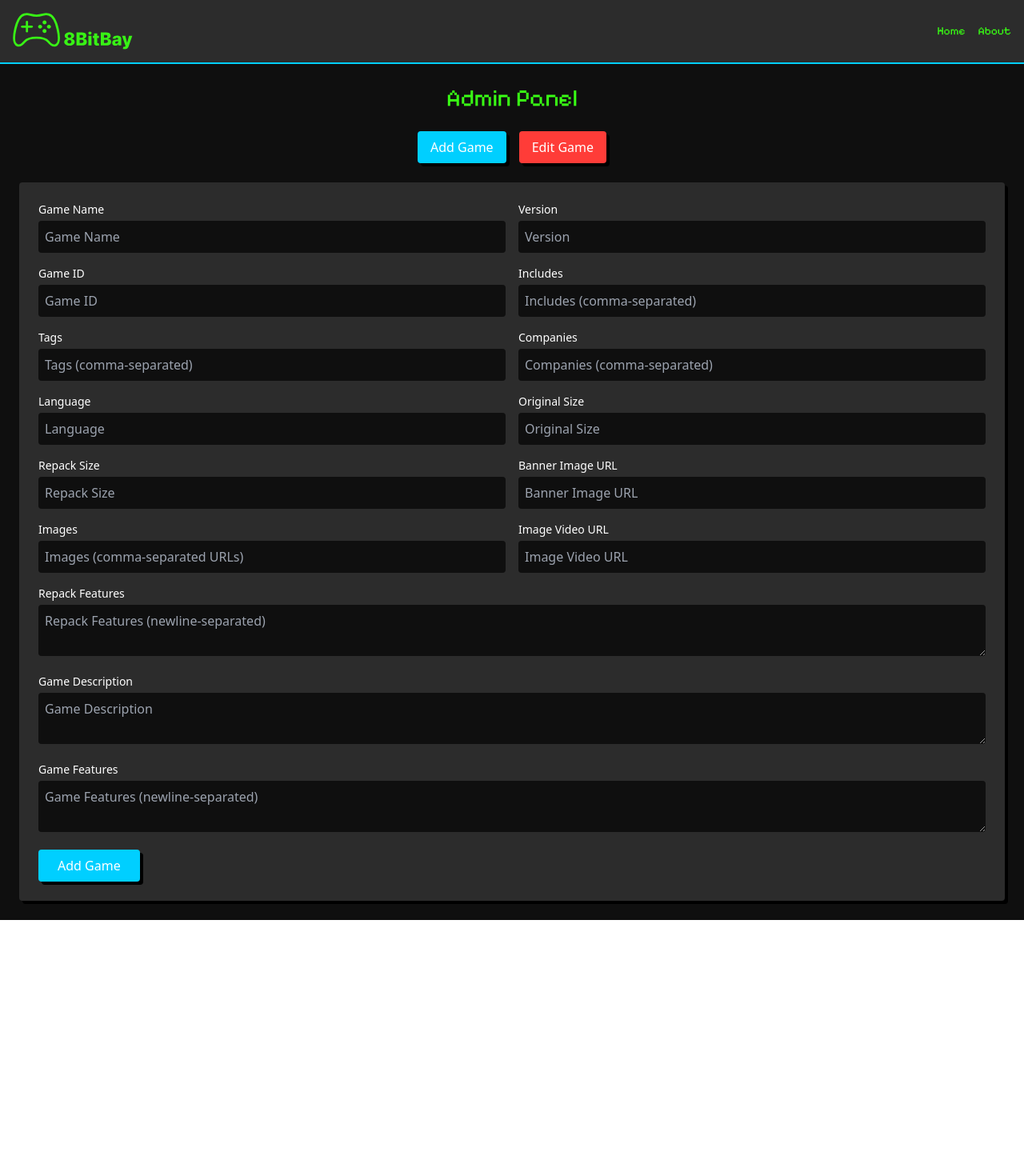
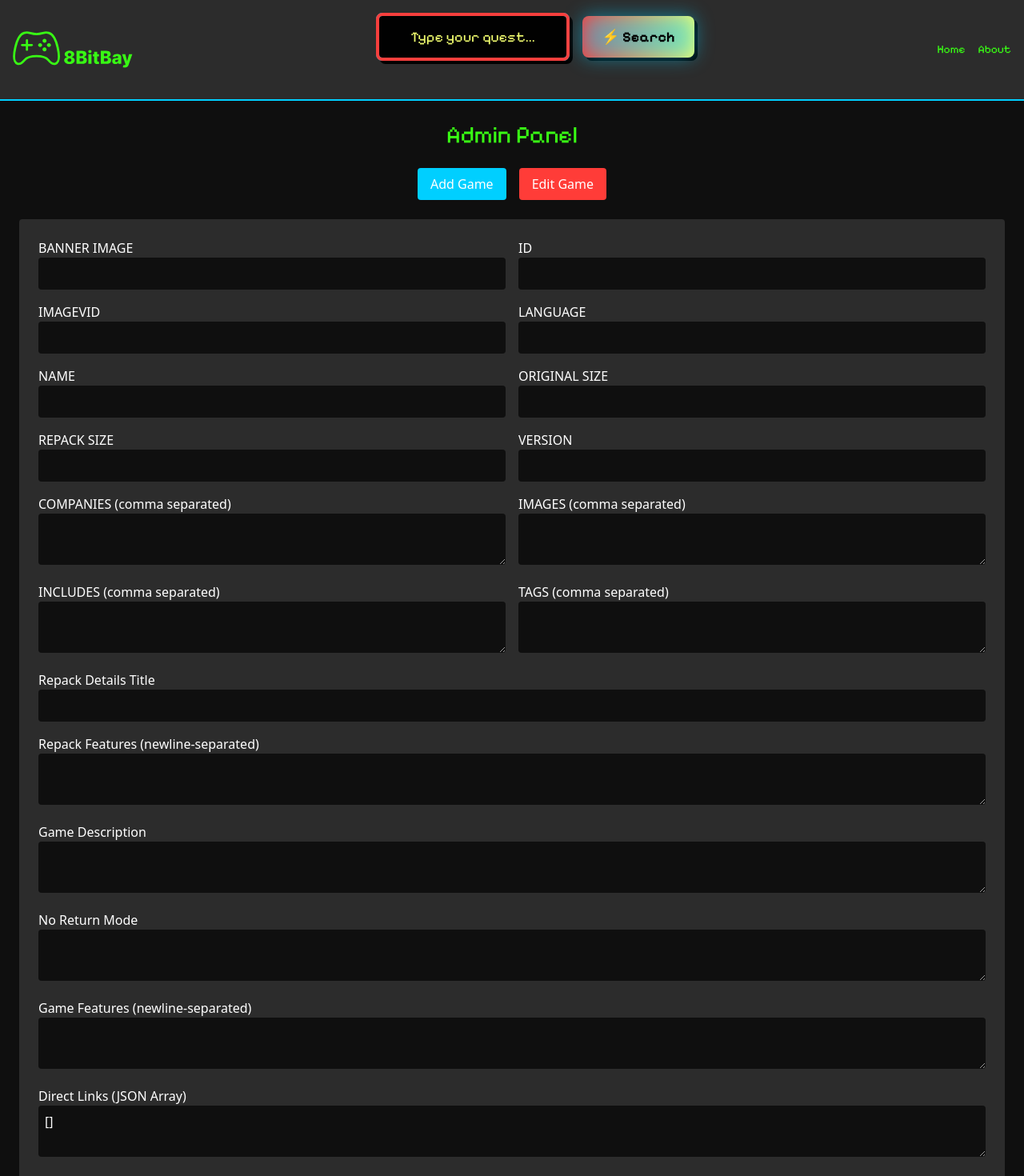
Before and after one commit to krishvaghasiya705/8bitbay, a React (Vite) app: page /admin in a window 1280 px wide. Shown: the top 1470 px of the page at 80% size. Before the commit the page ends 1150 px from the top, so only its background shows below. Built offline with nearby package versions, Linux system fonts and the light colour scheme.

Commit message:
feat: Enhance game management with search functionality, add toast notifications, and improve game details display

```diff
--- a/package.json
+++ b/package.json
@@ -14,6 +14,7 @@
     "react-dom": "^18.3.1",
     "react-icons": "^5.5.0",
     "react-router-dom": "^6.26.2",
+    "react-toastify": "^11.0.5",
     "three": "^0.175.0"
   },
   "devDependencies": {
--- a/src/App.jsx
+++ b/src/App.jsx
@@ -1,22 +1,22 @@
-import React from "react";
+import React, { useState } from "react";
 import { Routes, Route } from "react-router-dom";
 import Home from "./pages/home";
 import Header from "./common/header";
 import Footer from "./common/footer";
 import GameDetails from "./pages/gamedetails/GameDetails";
-import Navbar from "./components/Navbar";
 import AboutPage from "./pages/about/about";
 import Admin from "./pages/admin/admin";
 
 const App = () => {
+  const [searchQuery, setSearchQuery] = useState("");
+
   return (
     <div>
-      <Header />
-      <Navbar />
+      <Header onSearch={setSearchQuery} />
       <main>
         <Routes>
-          <Route path="/" element={<Home />} />
-          <Route path="/gamedetails/:id" element={<GameDetails />} />
+          <Route path="/" element={<Home searchQuery={searchQuery} />} />
+          <Route path="/gamedetails/:id/:name" element={<GameDetails />} />
           <Route path="/about" element={<AboutPage />} />
           <Route path="/admin" element={<Admin />} />
         </Routes>
--- a/src/common/header/index.jsx
+++ b/src/common/header/index.jsx
@@ -1,7 +1,32 @@
 import React from "react";
+import { Link } from "react-router-dom";
+import Logo from "../../assets/icons/logo";
+import FilterBar from "../../components/FilterBar";
 
-const Header = () => {
-  return <header></header>;
+const Header = ({ onSearch }) => {
+  return (
+    <header className="bg-cardGrey p-4 flex justify-between items-center font-pixel text-neon shadow-lg border-b-2 border-pixelBlue">
+      <Link
+        to="/"
+        className="w-[150px] hover:text-pixelYellow transition-all animate-pulse"
+      >
+        <Logo />
+      </Link>
+
+      <FilterBar onSearch={onSearch} />
+      <div className="space-x-4 text-sm">
+        <Link to="/" className="hover:text-pixelRed transition-all neon-hover">
+          Home
+        </Link>
+        <Link
+          to="/about"
+          className="hover:text-pixelBlue transition-all neon-hover"
+        >
+          About
+        </Link>
+      </div>
+    </header>
+  );
 };
 
 export default Header;
--- a/src/components/FilterBar.jsx
+++ b/src/components/FilterBar.jsx
@@ -1,10 +1,13 @@
 import React, { useState } from "react";
+import { useNavigate } from "react-router-dom";
 
 const FilterBar = ({ onSearch }) => {
   const [query, setQuery] = useState("");
+  const navigate = useNavigate();
 
   const handleSearch = () => {
     onSearch(query);
+    navigate("/");
   };
 
   return (
--- a/src/components/Navbar.jsx
+++ /dev/null
@@ -1,29 +0,0 @@
-import React from "react";
-import { Link } from "react-router-dom";
-import Logo from "../assets/icons/logo";
-
-const Navbar = () => {
-  return (
-    <nav className="bg-cardGrey p-4 flex justify-between items-center font-pixel text-neon shadow-lg border-b-2 border-pixelBlue">
-      <Link
-        to="/"
-        className="w-[150px] hover:text-pixelYellow transition-all animate-pulse"
-      >
-        <Logo />
-      </Link>
-      <div className="space-x-4 text-sm">
-        <Link to="/" className="hover:text-pixelRed transition-all neon-hover">
-          Home
-        </Link>
-        <Link
-          to="/about"
-          className="hover:text-pixelBlue transition-all neon-hover"
-        >
-          About
-        </Link>
-      </div>
-    </nav>
-  );
-};
-
-export default Navbar;
--- a/src/pages/admin/admin.jsx
+++ b/src/pages/admin/admin.jsx
@@ -1,35 +1,41 @@
 import React, { useState } from "react";
 import { fetchGames, fetchGameDetails } from "../../services/api";
+import { ToastContainer, toast } from "react-toastify";
+import "react-toastify/dist/ReactToastify.css";
+
+const PUT_URL = "https://api.jsonbin.io/v3/b/67fc99eb8960c979a584997d";
+const API_KEY = "$2a$10$geENos2etxSFaC9fGt2dX.vgNms2JS5eyjprJ2buoQW1XwBBFcoJO";
 
 const Admin = () => {
-  const [game, setGame] = useState({
-    name: "",
-    version: "",
-    includes: [],
-    id: "",
-    tags: [],
+  const defaultGame = {
+    banner_image: "",
     companies: [],
-    language: "",
-    original_size: "",
-    repack_size: "",
     download_links: {
       direct_links: [],
       torrent: [],
     },
-    banner_image: "",
-    images: [],
-    imagevid: "",
-    repack_details: {
-      title: "",
-      features: [],
-    },
     game_details: {
       description: "",
+      features: [],
       no_return_mode: "",
+    },
+    id: "",
+    imagevid: "",
+    images: [],
+    includes: [],
+    language: "",
+    name: "",
+    original_size: "",
+    repack_details: {
       features: [],
+      title: "",
     },
-  });
+    repack_size: "",
+    tags: [],
+    version: "",
+  };
 
+  const [game, setGame] = useState(defaultGame);
   const [isEditMode, setIsEditMode] = useState(false);
   const [searchQuery, setSearchQuery] = useState("");
 
@@ -43,22 +49,64 @@ const Admin = () => {
     setGame((prev) => ({ ...prev, [field]: value.split(",") }));
   };
 
+  const handleNestedArrayChange = (e, section, field) => {
+    try {
+      const value = JSON.parse(e.target.value);
+      setGame((prev) => ({
+        ...prev,
+        [section]: {
+          ...prev[section],
+          [field]: value,
+        },
+      }));
+    } catch {
+      toast.error("Please enter valid JSON array.");
+    }
+  };
+
   const handleSubmit = async (e) => {
     e.preventDefault();
-    const url = isEditMode ? PUT_URL : POST_URL; // Replace with actual URLs
-    const method = isEditMode ? "PUT" : "POST";
+    try {
+      const existingGames = await fetchGames();
+      let updatedGames;
 
-    const res = await fetch(url, {
-      method,
+      if (isEditMode) {
+        const gameExists = existingGames.find((g) => g.id === game.id);
+        if (!gameExists) {
+          toast.error("Game ID not found. Please check and try again.");
+          return;
+        }
+        updatedGames = existingGames.map((g) => (g.id === game.id ? game : g));
+      } else {
+        const duplicate = existingGames.find((g) => g.id === game.id);
+        if (duplicate) {
+          toast.error("Game with this ID already exists!");
+          return;
+        }
+        updatedGames = [...existingGames, game];
+      }
+
+      const res = await fetch(PUT_URL, {
+        method: "PUT",
         headers: {
           "Content-Type": "application/json",
           "X-Master-Key": API_KEY,
+          "X-Access-Key": "krish",
         },
-      body: JSON.stringify([game]),
+        body: JSON.stringify({ record: updatedGames }),
       });
 
       if (res.ok) {
-      alert(`Game ${isEditMode ? "updated" : "added"} successfully!`);
+        toast.success(`Game ${isEditMode ? "updated" : "added"} successfully!`);
+        resetForm();
+      } else {
+        const errorData = await res.json();
+        console.error("Error:", errorData);
+        toast.error("Something went wrong. Please try again.");
+      }
+    } catch (error) {
+      console.error("Network error:", error);
+      toast.error("Network error. Please try again.");
     }
   };
 
@@ -67,59 +115,32 @@ const Admin = () => {
     if (gameDetails) {
       setGame(gameDetails);
       setIsEditMode(true);
+      toast.info("Game loaded for editing.");
     } else {
-      alert("Game not found!");
+      toast.error("Game not found!");
     }
   };
 
   const resetForm = () => {
-    setGame({
-      name: "",
-      version: "",
-      includes: [],
-      id: "",
-      tags: [],
-      companies: [],
-      language: "",
-      original_size: "",
-      repack_size: "",
-      download_links: {
-        direct_links: [],
-        torrent: [],
-      },
-      banner_image: "",
-      images: [],
-      imagevid: "",
-      repack_details: {
-        title: "",
-        features: [],
-      },
-      game_details: {
-        description: "",
-        no_return_mode: "",
-        features: [],
-      },
-    });
+    setGame(defaultGame);
     setIsEditMode(false);
     setSearchQuery("");
   };
 
   return (
     <div className="p-6 bg-darkBg text-white min-h-screen">
+      <ToastContainer />
       <h1 className="text-3xl font-pixel text-neon mb-6 text-center">
         Admin Panel
       </h1>
 
       <div className="flex justify-center gap-4 mb-6">
-        <button
-          onClick={resetForm}
-          className="bg-pixelBlue text-white px-4 py-2 rounded shadow-pixel hover:bg-pixelYellow transition"
-        >
+        <button onClick={resetForm} className="bg-pixelBlue px-4 py-2 rounded">
           Add Game
         </button>
         <button
           onClick={() => setIsEditMode(true)}
-          className="bg-pixelRed text-white px-4 py-2 rounded shadow-pixel hover:bg-pixelYellow transition"
+          className="bg-pixelRed px-4 py-2 rounded"
         >
           Edit Game
         </button>
@@ -129,163 +150,77 @@ const Admin = () => {
         <div className="mb-6">
           <input
             type="text"
-            placeholder="Search by ID or Name"
+            placeholder="Search by ID"
             value={searchQuery}
             onChange={(e) => setSearchQuery(e.target.value)}
-            className="w-full p-2 rounded bg-cardGrey text-white placeholder-gray-400"
+            className="w-full p-2 rounded bg-cardGrey text-white"
           />
           <button
             onClick={handleSearch}
-            className="mt-2 bg-neon text-darkBg px-4 py-2 rounded shadow-pixel hover:bg-pixelYellow transition"
+            className="mt-2 bg-neon px-4 py-2 rounded"
           >
             Search
           </button>
         </div>
       )}
 
-      <form
-        onSubmit={handleSubmit}
-        className="bg-cardGrey p-6 rounded shadow-pixel"
-      >
+      <form onSubmit={handleSubmit} className="bg-cardGrey p-6 rounded">
         <div className="grid grid-cols-1 md:grid-cols-2 gap-4">
-          <div>
-            <label className="block text-sm mb-1">Game Name</label>
+          {[
+            "banner_image",
+            "id",
+            "imagevid",
+            "language",
+            "name",
+            "original_size",
+            "repack_size",
+            "version",
+          ].map((field) => (
+            <div key={field}>
+              <label>{field.replace("_", " ").toUpperCase()}</label>
               <input
                 type="text"
-              name="name"
-              value={game.name}
+                name={field}
+                value={game[field]}
                 onChange={handleChange}
-              placeholder="Game Name"
-              className="p-2 rounded bg-darkBg text-white placeholder-gray-400 w-full"
+                className="p-2 w-full rounded bg-darkBg text-white"
               />
             </div>
-          <div>
-            <label className="block text-sm mb-1">Version</label>
-            <input
-              type="text"
-              name="version"
-              value={game.version}
-              onChange={handleChange}
-              placeholder="Version"
-              className="p-2 rounded bg-darkBg text-white placeholder-gray-400 w-full"
+          ))}
+
+          {["companies", "images", "includes", "tags"].map((field) => (
+            <div key={field}>
+              <label>{field.toUpperCase()} (comma separated)</label>
+              <textarea
+                value={game[field].join(",")}
+                onChange={(e) => handleArrayChange(e, field)}
+                className="p-2 w-full rounded bg-darkBg text-white"
               />
             </div>
-          <div>
-            <label className="block text-sm mb-1">Game ID</label>
-            <input
-              type="text"
-              name="id"
-              value={game.id}
-              onChange={handleChange}
-              placeholder="Game ID"
-              className="p-2 rounded bg-darkBg text-white placeholder-gray-400 w-full"
-            />
-          </div>
-          <div>
-            <label className="block text-sm mb-1">Includes</label>
-            <input
-              type="text"
-              name="includes"
-              value={game.includes.join(",")}
-              onChange={(e) => handleArrayChange(e, "includes")}
-              placeholder="Includes (comma-separated)"
-              className="p-2 rounded bg-darkBg text-white placeholder-gray-400 w-full"
-            />
-          </div>
-          <div>
-            <label className="block text-sm mb-1">Tags</label>
-            <input
-              type="text"
-              name="tags"
-              value={game.tags.join(",")}
-              onChange={(e) => handleArrayChange(e, "tags")}
-              placeholder="Tags (comma-separated)"
-              className="p-2 rounded bg-darkBg text-white placeholder-gray-400 w-full"
-            />
-          </div>
-          <div>
-            <label className="block text-sm mb-1">Companies</label>
-            <input
-              type="text"
-              name="companies"
-              value={game.companies.join(",")}
-              onChange={(e) => handleArrayChange(e, "companies")}
-              placeholder="Companies (comma-separated)"
-              className="p-2 rounded bg-darkBg text-white placeholder-gray-400 w-full"
-            />
-          </div>
-          <div>
-            <label className="block text-sm mb-1">Language</label>
-            <input
-              type="text"
-              name="language"
-              value={game.language}
-              onChange={handleChange}
-              placeholder="Language"
-              className="p-2 rounded bg-darkBg text-white placeholder-gray-400 w-full"
-            />
-          </div>
-          <div>
-            <label className="block text-sm mb-1">Original Size</label>
-            <input
-              type="text"
-              name="original_size"
-              value={game.original_size}
-              onChange={handleChange}
-              placeholder="Original Size"
-              className="p-2 rounded bg-darkBg text-white placeholder-gray-400 w-full"
-            />
-          </div>
-          <div>
-            <label className="block text-sm mb-1">Repack Size</label>
-            <input
-              type="text"
-              name="repack_size"
-              value={game.repack_size}
-              onChange={handleChange}
-              placeholder="Repack Size"
-              className="p-2 rounded bg-darkBg text-white placeholder-gray-400 w-full"
-            />
-          </div>
-          <div>
-            <label className="block text-sm mb-1">Banner Image URL</label>
-            <input
-              type="text"
-              name="banner_image"
-              value={game.banner_image}
-              onChange={handleChange}
-              placeholder="Banner Image URL"
-              className="p-2 rounded bg-darkBg text-white placeholder-gray-400 w-full"
-            />
-          </div>
-          <div>
-            <label className="block text-sm mb-1">Images</label>
-            <input
-              type="text"
-              name="images"
-              value={game.images.join(",")}
-              onChange={(e) => handleArrayChange(e, "images")}
-              placeholder="Images (comma-separated URLs)"
-              className="p-2 rounded bg-darkBg text-white placeholder-gray-400 w-full"
-            />
-          </div>
-          <div>
-            <label className="block text-sm mb-1">Image Video URL</label>
-            <input
-              type="text"
-              name="imagevid"
-              value={game.imagevid}
-              onChange={handleChange}
-              placeholder="Image Video URL"
-              className="p-2 rounded bg-darkBg text-white placeholder-gray-400 w-full"
-            />
-          </div>
+          ))}
         </div>
 
         <div className="mt-4">
-          <label className="block text-sm mb-1">Repack Features</label>
+          <label>Repack Details Title</label>
+          <input
+            type="text"
+            value={game.repack_details.title}
+            onChange={(e) =>
+              setGame((prev) => ({
+                ...prev,
+                repack_details: {
+                  ...prev.repack_details,
+                  title: e.target.value,
+                },
+              }))
+            }
+            className="w-full p-2 rounded bg-darkBg text-white"
+          />
+        </div>
+
+        <div className="mt-4">
+          <label>Repack Features (newline-separated)</label>
           <textarea
-            name="repack_details.features"
             value={game.repack_details.features.join("\n")}
             onChange={(e) =>
               setGame((prev) => ({
@@ -296,14 +231,13 @@ const Admin = () => {
                 },
               }))
             }
-            placeholder="Repack Features (newline-separated)"
-            className="w-full p-2 rounded bg-darkBg text-white placeholder-gray-400"
+            className="w-full p-2 rounded bg-darkBg text-white"
           />
         </div>
+
         <div className="mt-4">
-          <label className="block text-sm mb-1">Game Description</label>
+          <label>Game Description</label>
           <textarea
-            name="game_details.description"
             value={game.game_details.description}
             onChange={(e) =>
               setGame((prev) => ({
@@ -314,14 +248,30 @@ const Admin = () => {
                 },
               }))
             }
-            placeholder="Game Description"
-            className="w-full p-2 rounded bg-darkBg text-white placeholder-gray-400"
+            className="w-full p-2 rounded bg-darkBg text-white"
           />
         </div>
+
         <div className="mt-4">
-          <label className="block text-sm mb-1">Game Features</label>
+          <label>No Return Mode</label>
           <textarea
-            name="game_details.features"
+            value={game.game_details.no_return_mode}
+            onChange={(e) =>
+              setGame((prev) => ({
+                ...prev,
+                game_details: {
+                  ...prev.game_details,
+                  no_return_mode: e.target.value,
+                },
+              }))
+            }
+            className="w-full p-2 rounded bg-darkBg text-white"
+          />
+        </div>
+
+        <div className="mt-4">
+          <label>Game Features (newline-separated)</label>
+          <textarea
             value={game.game_details.features.join("\n")}
             onChange={(e) =>
               setGame((prev) => ({
@@ -332,17 +282,37 @@ const Admin = () => {
                 },
               }))
             }
-            placeholder="Game Features (newline-separated)"
-            className="w-full p-2 rounded bg-darkBg text-white placeholder-gray-400"
+            className="w-full p-2 rounded bg-darkBg text-white"
           />
         </div>
 
-        <button
-          type="submit"
-          className="mt-4 bg-pixelBlue text-white px-6 py-2 rounded shadow-pixel hover:bg-pixelYellow transition"
-        >
-          {isEditMode ? "Update Game" : "Add Game"}
+        <div className="mt-4">
+          <label>Direct Links (JSON Array)</label>
+          <textarea
+            value={JSON.stringify(game.download_links.direct_links, null, 2)}
+            onChange={(e) =>
+              handleNestedArrayChange(e, "download_links", "direct_links")
+            }
+            className="w-full p-2 rounded bg-darkBg text-white"
+          />
+        </div>
+
+        <div className="mt-4">
+          <label>Download Torrent (JSON Array)</label>
+          <textarea
+            value={JSON.stringify(game.download_links.torrent, null, 2)}
+            onChange={(e) =>
+              handleNestedArrayChange(e, "download_links", "torrent")
+            }
+            className="w-full p-2 rounded bg-darkBg text-white"
+          />
+        </div>
+
+        <div className="mt-6">
+          <button type="submit" className="bg-neon px-6 py-3 rounded">
+            Submit
           </button>
+        </div>
       </form>
     </div>
   );
--- a/src/pages/gamedetails/GameDetails.jsx
+++ b/src/pages/gamedetails/GameDetails.jsx
@@ -41,7 +41,7 @@ const GameDetails = () => {
       </div>
 
       <div className="mb-6">
-        <h2 className="text-2xl font-bold mb-2">Includes</h2>
+        {game.includes && <h2 className="text-2xl font-bold mb-2">Includes</h2>}
         <ul className="list-disc list-inside pl-4">
           {game.includes.map((item, index) => (
             <li key={index}>{item}</li>
@@ -50,7 +50,7 @@ const GameDetails = () => {
       </div>
 
       <div className="mb-6">
-        <h2 className="text-2xl font-bold mb-2">Tags</h2>
+        {game.tags && <h2 className="text-2xl font-bold mb-2">Tags</h2>}
         <div className="flex flex-wrap gap-2">
           {game.tags.map((tag, index) => (
             <span
@@ -64,12 +64,16 @@ const GameDetails = () => {
       </div>
 
       <div className="mb-6">
+        {game.game_details.no_return_mode && (
           <h2 className="text-2xl font-bold mb-2">Description</h2>
+        )}
         <p className="leading-relaxed">{game.game_details.description}</p>
       </div>
 
       <div className="mb-6">
+        {game.game_details.no_return_mode && (
           <h2 className="text-2xl font-bold mb-2">No Return Mode</h2>
+        )}
         <p className="leading-relaxed">{game.game_details.no_return_mode}</p>
       </div>
 
@@ -83,7 +87,9 @@ const GameDetails = () => {
       </div>
 
       <div className="mb-6">
+        {game.companies && (
           <h2 className="text-2xl font-bold mb-2">Companies</h2>
+        )}
         <ul className="list-disc list-inside pl-4">
           {game.companies.map((company, index) => (
             <li key={index}>{company}</li>
@@ -106,12 +112,16 @@ const GameDetails = () => {
       </div>
 
       <div className="mb-6">
+        {game.imagevid && (
           <h2 className="text-2xl font-bold mb-2">Animated Preview</h2>
+        )}
+        {game.imagevid && (
           <img
             src={game.imagevid}
             alt="Animated Preview"
             className="w-full mx-auto rounded-lg shadow-pixel"
           />
+        )}
       </div>
 
       <div className="mb-6">
@@ -135,7 +145,9 @@ const GameDetails = () => {
           </ul>
         </div>
         <div className="mt-4">
+        {game.download_links.torrent && (
           <h3 className="text-xl font-bold mb-2">Torrent</h3>
+        )}
           <ul className="list-disc list-inside pl-4">
             {game.download_links.torrent.map((link, index) => (
               <li key={index}>
@@ -155,7 +167,9 @@ const GameDetails = () => {
       </div>
 
       <div className="mb-6">
+        {game.game_details.features && (
           <h2 className="text-2xl font-bold mb-2">Additional Features</h2>
+        )}
         <ul className="list-disc list-inside pl-4">
           {game.game_details.features.map((feature, index) => (
             <li key={index}>{feature}</li>
```
Also changed, not shown: src/components/GameCard.jsx (+50 -9 lines), src/pages/home/index.jsx (+33 -12 lines), src/services/api.js (+11 -7 lines). Lines whose indentation alone changed are shown as unchanged.
